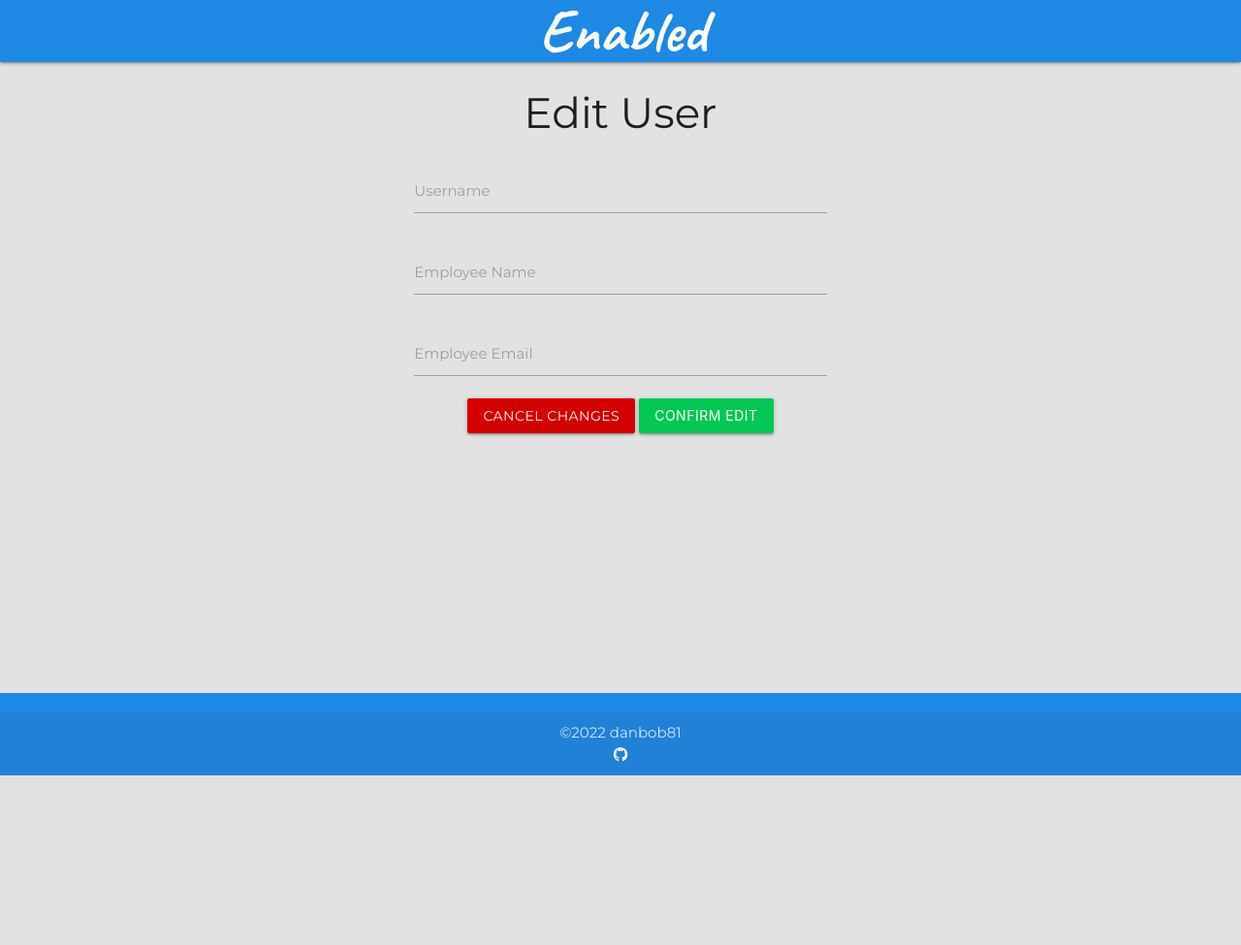
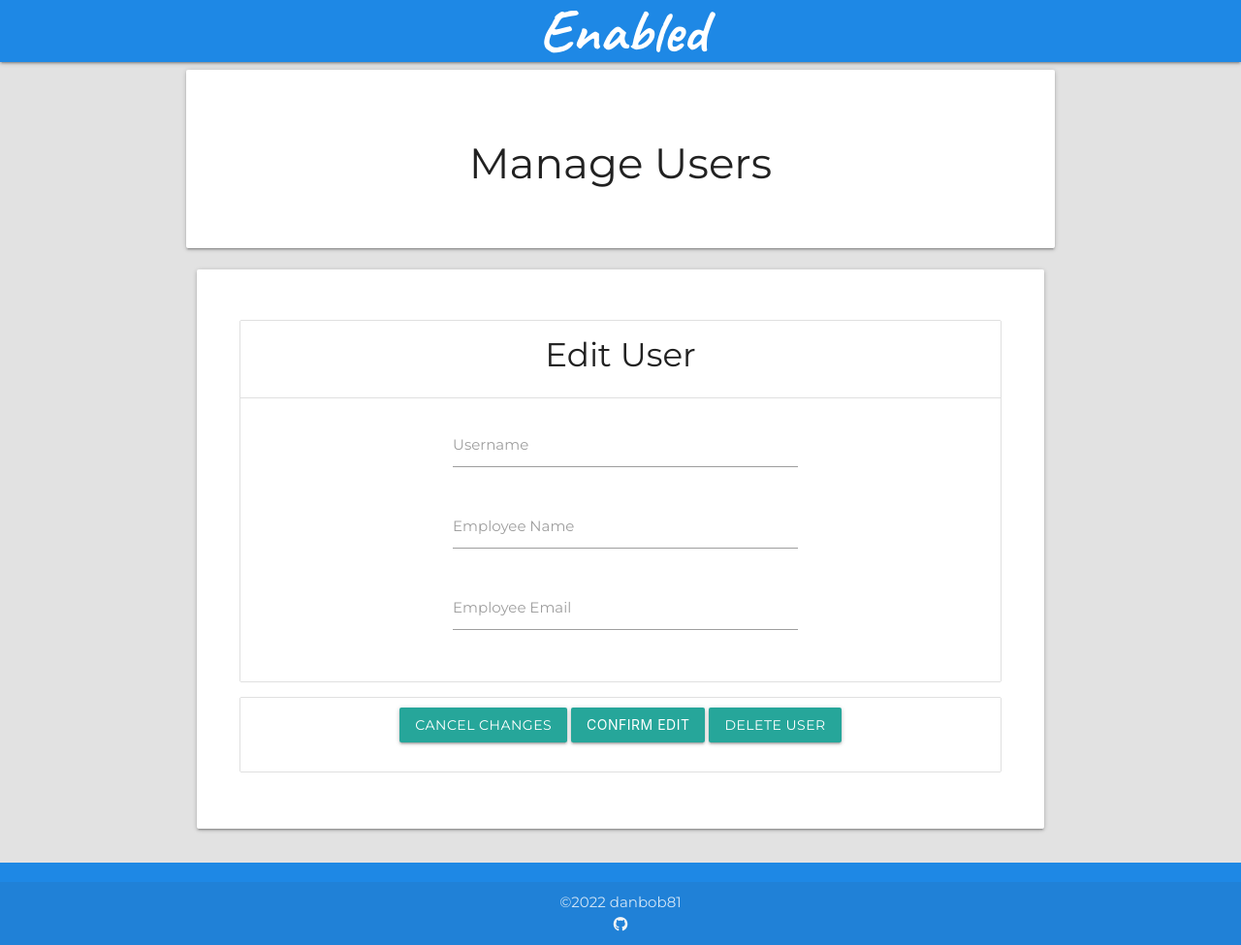
Before and after one commit to Danbob81/enabled, a Flask app: template templates/edit_user.html in a window 1280 px wide. Shown: the whole page at 97% size. Before the commit the page ends 800 px from the top, so only its background shows below. Run offline with Flask 2, Linux system fonts and the light colour scheme; the template is opened without the code that fills it, so the values that code supplies are empty; some libraries are stand-ins or nearby versions.

Commit message:
layout changes to edit user template

```diff
--- a/templates/edit_user.html
+++ b/templates/edit_user.html
@@ -1,14 +1,23 @@
 {% extends 'base.html' %}
 {% block content %}
 
+<div class="card">
+    <div class="card-content">
+        <h3 class="center-align">Manage Users</h3>
         {% if session.user %}
             <p class="right-align">You are logged in as: {{session['user']}}</p>
         {% endif %}
+    </div>
+</div>
 
-<h3 class="center-align">Edit User</h3>
-
-<div class="center-align"></div>
+<div class="row">
+    <div class="col s12">
+        <div class="card">
+            <div class="card-content">
                 <form method="POST" action="{{ url_for('edit_user', employee_id=employee._id) }}">
+                    <ul class="collection with-header">
+                        <li class="collection-header center-align"><h4>Edit User</h4></li>
+                        <li class="collection-item">
                             <div class="row">
                                 <!-- username -->
                                 <div class="input-field col s12 l6 offset-l3">
@@ -32,14 +41,30 @@
                                     <input id="employee_email" name="employee_email" type="email" value="{{ employee.employee_email }}" class="validate">
                                     <label for="employee_email">Employee Email</label>
                                 </div>
+                            </div>
+                        </li>
+                    </ul>
+                    <!-- Submit -->
+                    <ul class="collection">
+                        <li class="collection-item">
                             <div class="row">
                                 <div class="col s12 center-align">
-                <a href="{{ url_for('get_users') }}" class="waves-effect waves-green btn red accent-4">Cancel Changes</a>
-                <button type="submit" class="waves-effect waves-green btn green accent-4">Confirm Edit</button>
+                                    <a href="{{ url_for('get_users') }}" class="waves-effect waves-green btn">Cancel Changes</a>
+                                    <button type="submit" class="waves-effect waves-green btn">Confirm Edit</button>
+                                    {% if employee.employee_name|lower == 'admin'|lower %}
+                                    {% else %}
+                                    <a href="{{ url_for('delete_user', employee_id=employee._id) }}"
+                                                onclick="return confirm('Warning: Deletion of users can not be reversed. Are you sure you wish to continue?')"
+                                                class="waves-effect waves-green btn">Delete User</a>
+                                    {% endif %}
+                                </div>
+                            </div>
+                        </li>
+                    </ul>
+                </form>
             </div>
         </div>
     </div>
-    </form>
 </div>
 
 {% endblock %}
```
Lines whose indentation alone changed are shown as unchanged.
